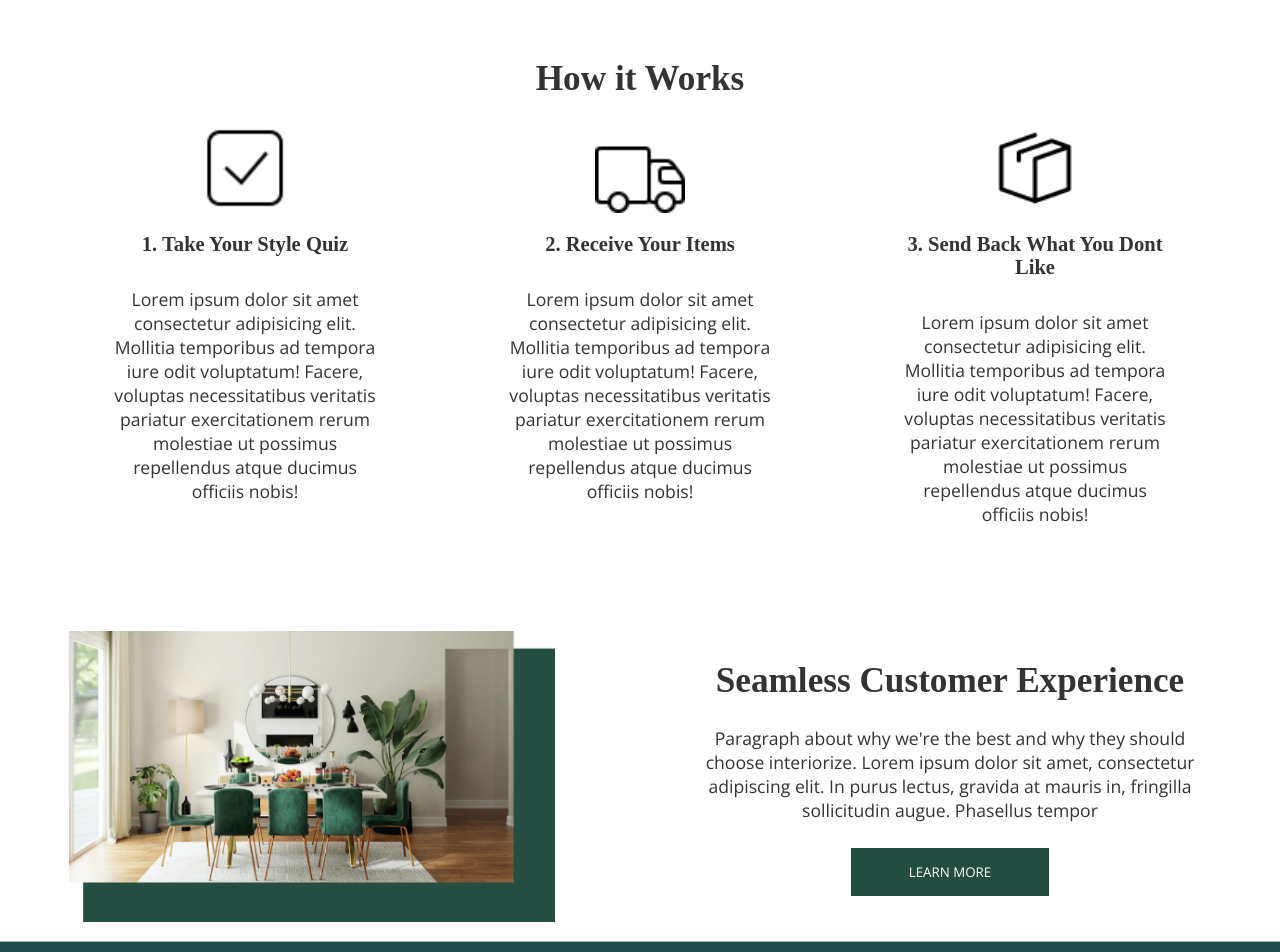
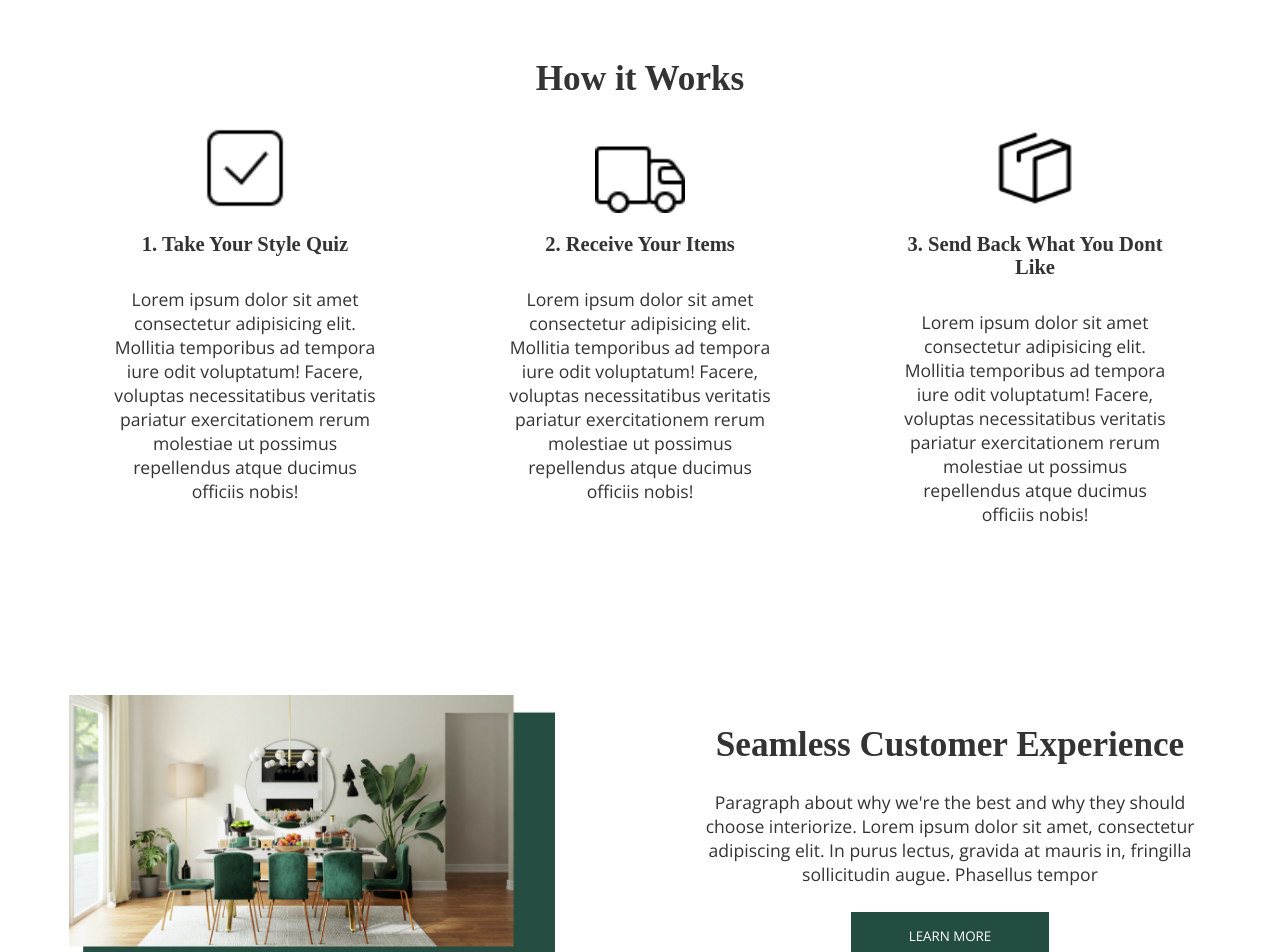
Before and after one commit to natelee3/new-interiorize, a React (Create React App) app: page / in a window 1280 px wide. Shown: the part 700-1652 px from the top of the page. Built offline with nearby package versions, Linux system fonts and the light colour scheme; a web font is replaced by a local one.

Commit message:
fixed some styling issues in hompage and intro

```diff
--- a/src/components/homepage/Homepage.jsx
+++ b/src/components/homepage/Homepage.jsx
@@ -24,6 +24,7 @@ const Homepage = () => {
                 </div>
 
             </div>
+            <div className="allLowerContainer">
                 <div className="lowerTitle">
                     <div className="lowerTitleContent">
                         <h1>How it Works</h1>
@@ -44,6 +45,7 @@ const Homepage = () => {
                     <img className="icons" src={box} alt="Box" />
                     <h3 className="subTitles">3. Send Back What You Dont Like</h3>
                         <p className="subContent">Lorem ipsum dolor sit amet consectetur adipisicing elit. Mollitia temporibus ad tempora iure odit voluptatum! Facere, voluptas necessitatibus veritatis pariatur exercitationem rerum molestiae ut possimus repellendus atque ducimus officiis nobis!</p>
+                    </div>
                 </div>
             </div>
 
--- a/src/components/homepage/homepage.css
+++ b/src/components/homepage/homepage.css
@@ -81,6 +81,7 @@
     flex-direction: row;
     justify-content: space-evenly;
     height: fit-content;
+    min-height: 500px;
     margin-bottom: 10px;
 }
 
@@ -114,10 +115,10 @@
 .endPageContainer {
     display: flex;
     margin: auto;
-    margin-top: 80px;
+    margin-top: 20px;
     width: 100%;
-    height: 600px;
     height: fit-content;
+    min-height: 400px;
     /* background-color: green; */
     flex-direction: row;
     justify-content: space-evenly;
--- a/src/components/shop/shopIntro.css
+++ b/src/components/shop/shopIntro.css
@@ -50,7 +50,7 @@
     background-image: url(./imgs/farmhouseLiving.jpg);
     background-size: cover;
     height: auto;
-    width: 33.33vw;
+    width: 32vw;
     display: flex;
 }
 
@@ -59,7 +59,7 @@
     background-image: url(./imgs/modernBed.jpg);
     background-size: cover;
     height: auto;
-    width: 33.33vw;
+    width: 32vw;
     display: flex;
 }
 
@@ -68,7 +68,7 @@
     background-image: url(./imgs/contempBathroom.jpg);
     background-size: cover;
     height: auto;
-    width: 33.33vw;
+    width: 32vw;
     display: flex;
 }
 
@@ -77,7 +77,7 @@
     background-image: url(./imgs/bohKitchen.jpg);
     background-size: cover;
     height: auto;
-    width: 33.33vw;
+    width: 32vw;
     display: flex;
 }
 
@@ -86,7 +86,7 @@
     background-image: url(./imgs/patio.jpg);
     background-size: cover;
     height: auto;
-    width: 33.33vw;
+    width: 32vw;
     display: flex;
 }
 
@@ -95,7 +95,7 @@
     background-image: url(./imgs/house.jpg);
     background-size: cover;
     height: auto;
-    width: 33.33vw;
+    width: 32vw;
     display: flex;
 }
 
```
Also changed, not shown: src/components/shop/ShopIntro.jsx (line endings or trailing spaces). Lines whose indentation alone changed are shown as unchanged.
